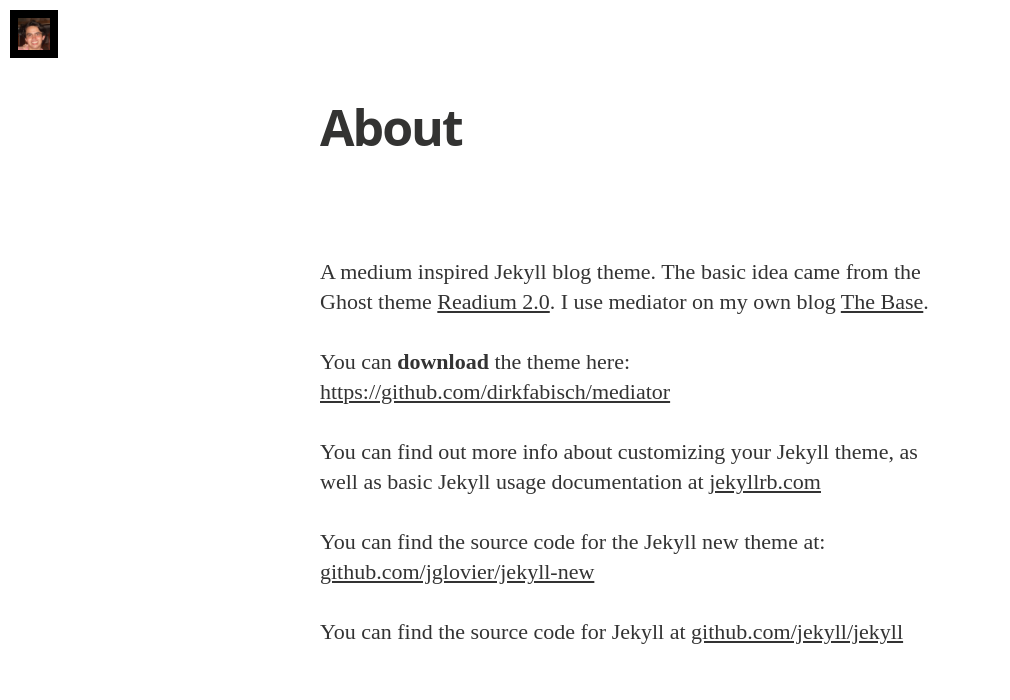
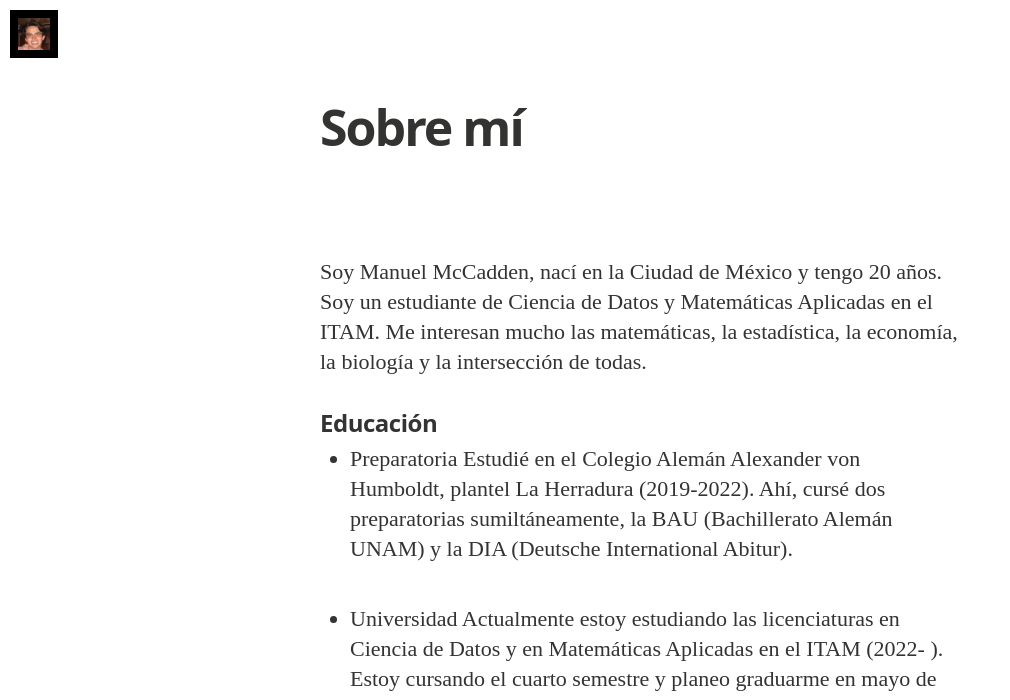
Before and after one commit to manuelmccaddenm/manuelmccaddenm.github.io, a Jekyll site: the page built from about.md, in a window 1280 px wide and 1400 px high. Shown: the top 700 px of the window, without its empty margins (0-1010 px from the left). Built offline with Jekyll 4.4.1, drawn with Linux system fonts in a browser that asks for light colours; nearby versions of some CDN libraries; some web fonts are replaced; some of the changed text lies outside the part shown.

Commit message:
About me

```diff
--- a/about.md
+++ b/about.md
@@ -1,17 +1,60 @@
 ---
 layout: page
-title: About
+title: Sobre mí
 permalink: /about/
 ---
 
-A medium inspired Jekyll blog theme. The basic idea came from the Ghost theme
-[Readium 2.0](http://www.svenread.com/readium-ghost-theme/). I use mediator on my own blog [The Base](blog.base68.com).
+Soy Manuel McCadden, nací en la Ciudad de México y tengo 20 años. Soy un estudiante de Ciencia de Datos y Matemáticas Aplicadas en el ITAM. Me interesan mucho las matemáticas, la estadística, la economía, la biología y la intersección de todas.
 
-You can **download** the theme here:
-[https://github.com/dirkfabisch/mediator](https://github.com/dirkfabisch/mediator)
+### Educación
 
-You can find out more info about customizing your Jekyll theme, as well as basic Jekyll usage documentation at [jekyllrb.com](http://jekyllrb.com/)
+* Preparatoria
+Estudié en el Colegio Alemán Alexander von Humboldt, plantel La Herradura (2019-2022). Ahí, cursé dos preparatorias sumiltáneamente, la BAU (Bachillerato Alemán UNAM) y la DIA (Deutsche International Abitur).
 
-You can find the source code for the Jekyll new theme at: [github.com/jglovier/jekyll-new](https://github.com/jglovier/jekyll-new)
+* Universidad
+Actualmente estoy estudiando las licenciaturas en Ciencia de Datos y en Matemáticas Aplicadas en el ITAM (2022- ). Estoy cursando el cuarto semestre y planeo graduarme en mayo de 2027.
 
-You can find the source code for Jekyll at [github.com/jekyll/jekyll](https://github.com/jekyll/jekyll)
+### Actividades extracurriculares
+
+##### Comités:
+* Líder del Comité de Graduación (2022): organizamos una rifa, diversas ventas y eventos para recaudar dinero. Nos reunimos con proveedores y la empresa matatena para llevar a cabo el evento con éxito.
+* Colaborador de la representación estudiantil de Ciencia de Datos del ITAM "Alpha Data" (2023-).
+
+##### Deportes:
+* Campeón nacional juvenil de Balonmano (2018)
+* Jugador del único equipo mexicano tanto en categoría sub-15, como en categoría sub-20 en Partille Cup (Torneo Internacional en Suecia), durante dos años seguidos. (2018 y 2019)
+
+##### Servicio social
+* He impartido 1 año de laboratorios de macroeconomía en el ITAM. (2023-)
+* Trabajé durante 6 meses como ayudante en el CIAJ (Centro de Innovación para el Acceso a la Justicia), que se concentra en la intersección entre teconología y derecho. (2023-)
+
+
+### Reconocimientos Académicos
+
+* Reconocimiento a los Mejores Promedios ITAM (2023)
+* DMV- Abiturpreis Mathemathik. Premio otorgado por la Deutschen Mathematik-Vereinigung (Asociación de matemáticos alemanes)
+* Promedio actual en el ITAM: 9.85
+
+### Habilidades blandas
+
+* Pensamiento crítico
+* Análisis
+* Liderazgo
+* Trabajo en equipo
+* Comunicación
+* Creatividad
+
+### Herramientas técnicas
+
+* Paquetería de Office
+* LaTeX
+* Python
+* Java
+* R
+* Docker
+* Git
+* Polars
+* Pandas
+* SQL
+* MongoDB
+* Neo4j
```
